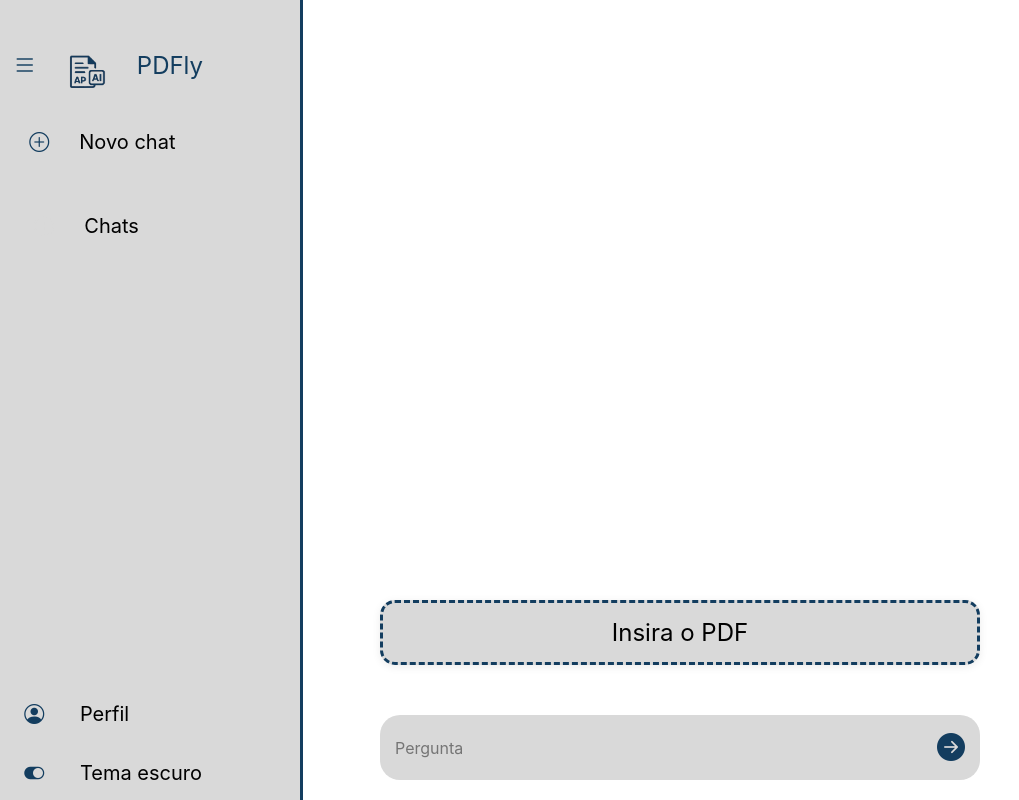
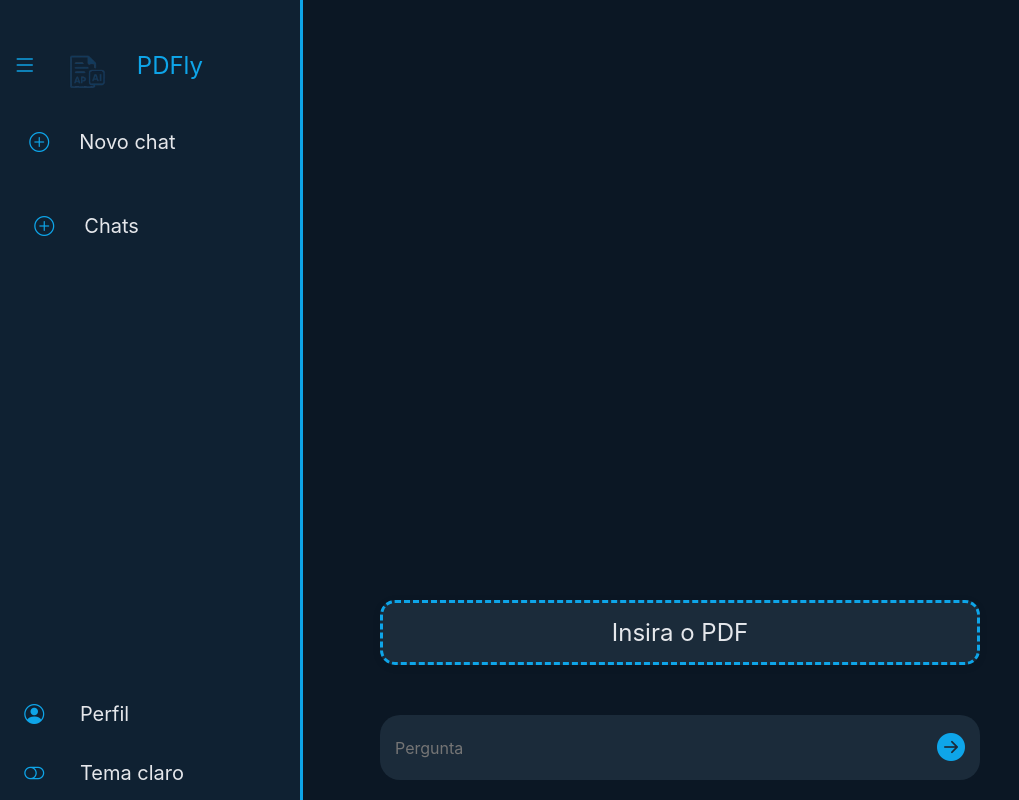
Before and after one commit to PDFLy-interpretacao-de-PDF-com-IA/PDFly, a website: page public/principal.html in a window 1280 px wide. Both pictures are taken after a click on the link "Tema escuro". Shown: the whole page, without its empty margins (0-1019 px from the left). Drawn offline with nearby package versions, Linux system fonts and the light colour scheme.

Commit message:
feat: modo escuro foi feito

```diff
--- a/public/css/principal.css
+++ b/public/css/principal.css
@@ -97,7 +97,7 @@ ul li.item-menu a .txt-link{
 ul li.item-menu a .icon-chat{
     font-size: 20px;
     margin-left: 10px;
-    color:#D9D9D9
+    color:black;
 }
 
 ul li.item-menu a .icon > i {
@@ -185,3 +185,53 @@ ul li.item-menu a .icon > i {
 .pdf-search i:hover {
   transform: translateY(-50%) scale(1.1);
 }
+
+body.theme-dark {
+  background-color: #0b1724;
+  color: #e5e7eb;
+}
+
+body.theme-dark nav.navbar {
+  background-color: #0f2132;
+  box-shadow: 3px 0 0 #0ea5e9;
+  color: #0ea5e9;
+}
+
+body.theme-dark ul li.item-menu a {
+  color: #0ea5e9;
+}
+
+body.theme-dark ul li.item-menu a .icon > i {
+  color: #0ea5e9;
+}
+
+body.theme-dark .bottom-section .txt-link {
+  color: #e5e7eb;
+}
+
+body.theme-dark .content .pdf-box {
+  background-color: #1b2b3a;
+  color: #e5e7eb;
+  border-color: #0ea5e9;
+}
+
+body.theme-dark .pdf-search input {
+  background-color: #1b2b3a;
+  color: #e5e7eb;
+}
+
+body.theme-dark .pdf-search i {
+  color: #0ea5e9;
+}
+
+body.theme-dark ul li.item-menu a .icon-chat{
+  color: #0ea5e9;
+}
+
+body.theme-dark ul li.item-menu a .txt-link{
+  color: #e5e7eb;
+}
+
+body.theme-dark .bi bi-list{
+  color: #0ea5e9;
+}
--- a/public/js/principal.js
+++ b/public/js/principal.js
@@ -0,0 +1,29 @@
+document.addEventListener("DOMContentLoaded", () => {
+  /* ---------- Tema ---------- */
+  const themeItem = document.querySelector(".theme-switch a");
+  const THEME_KEY = "pdfly_theme"; // 'light' | 'dark'
+
+  // aplica o tema salvo
+  const saved = localStorage.getItem(THEME_KEY);
+  if (saved === "dark") {
+    document.body.classList.add("theme-dark");
+    setThemeLabel(true);
+  } else {
+    setThemeLabel(false);
+  }
+
+  themeItem?.addEventListener("click", (e) => {
+    e.preventDefault();
+    const isDark = document.body.classList.toggle("theme-dark");
+    localStorage.setItem(THEME_KEY, isDark ? "dark" : "light");
+    setThemeLabel(isDark);
+  });
+
+  function setThemeLabel(isDark){
+    const txt = themeItem?.querySelector(".txt-link");
+    const ico = themeItem?.querySelector(".icon-theme i");
+    if (txt) txt.textContent = isDark ? "Tema claro" : "Tema escuro";
+    if (ico) ico.className = isDark ? "bi bi-toggle-off" : "bi bi-toggle-on";
+  }
+
+});
--- a/public/principal.html
+++ b/public/principal.html
@@ -62,5 +62,8 @@
     <div class="login-buton">
 
     </div>
+
+    <script src="js/app.js"></script>
+    <script src="js/principal.js"></script>
 </body>
 </html>
```
